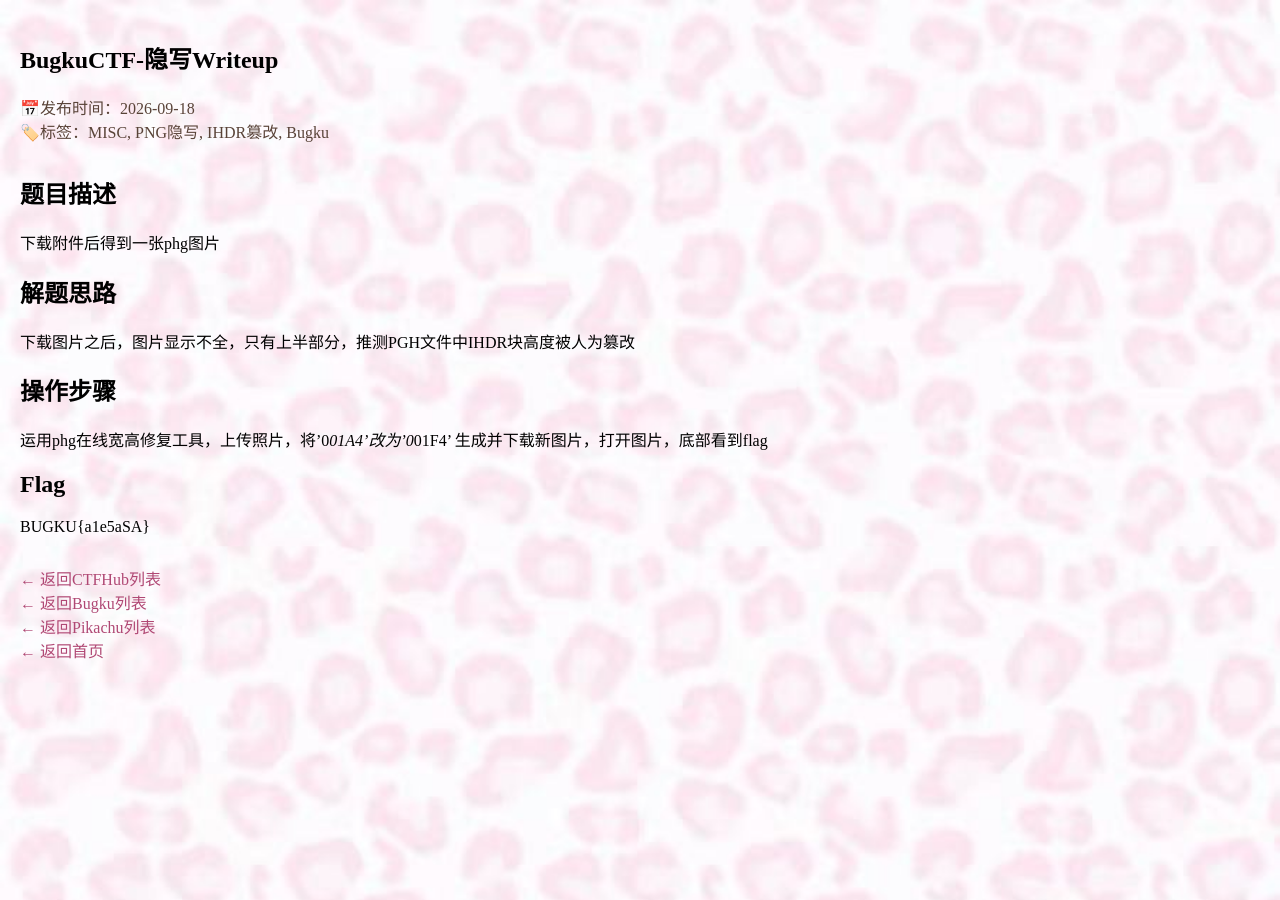
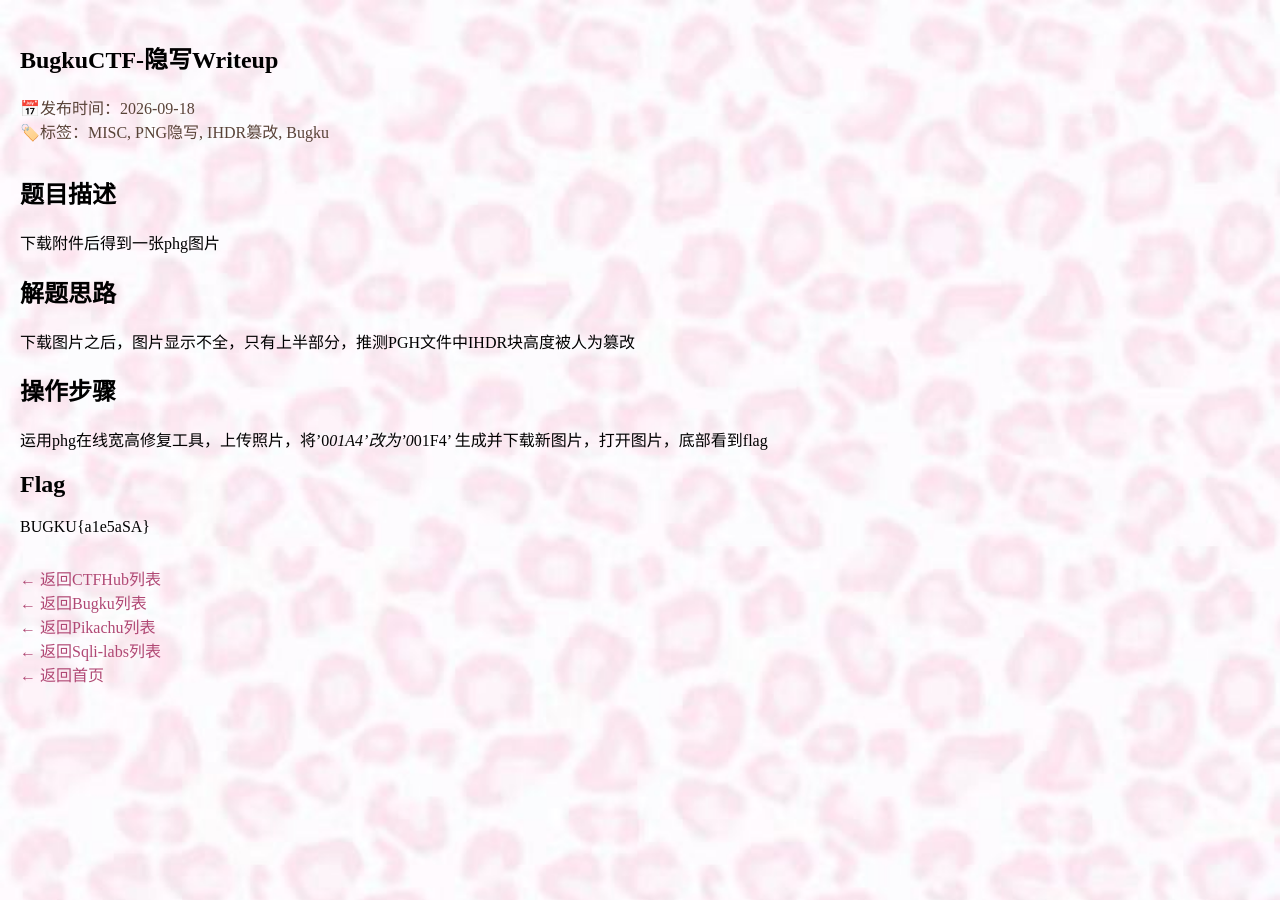
Before and after one commit to Eclair-Tracy/Eclair-Tracy.github.io, a Jekyll site: the page built from _posts/2026-09-18-bugku-隐写.md, in a window 1280 px wide. Built offline with Jekyll 4.4.1, drawn with Linux system fonts in a browser that asks for light colours.

Commit message:
Update post.html

```diff
--- a/_layouts/post.html
+++ b/_layouts/post.html
@@ -20,6 +20,8 @@ layout: default
 <br>
 <a href="/pikachu.html" style="color:#b04874;text-decoration:none;">← 返回Pikachu列表</a >
 <br>
+<a href="/sqli.html" style="color:#b04874;text-decoration:none;">← 返回Sqli-labs列表</a >
+<br>
 <a href="/" style="color:#b04874;text-decoration:none;">← 返回首页</a >
 </div>
 </article>
```
